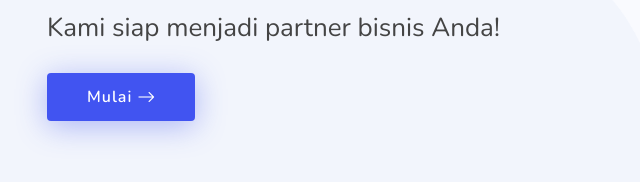
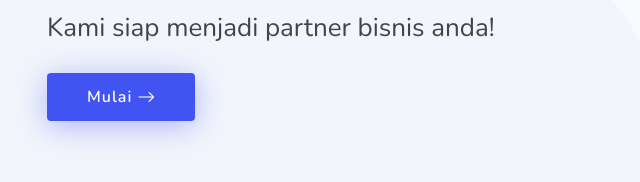
Before and after one commit to haafidz-jp/mjhtml, a plain HTML site: page index.html in a window 1280 px wide. Shown: the part 485-667 px from the top of the page, 35-675 px from the left. Drawn offline with nearby package versions, Linux system fonts and the light colour scheme.

Commit message:
revisi hero, whatsapp.

```diff
--- a/index.html
+++ b/index.html
@@ -88,7 +88,7 @@
       <div class="row">
         <div class="col-lg-6 d-flex flex-column justify-content-center">
           <h1 data-aos="fade-up">Anda sedang mencari supplier untuk memenuhi perlengkapan kantor anda?</h1>
-          <h2 data-aos="fade-up" data-aos-delay="400">Kami siap menjadi partner bisnis Anda!</h2>
+          <h2 data-aos="fade-up" data-aos-delay="400">Kami siap menjadi partner bisnis anda!</h2>
           <div data-aos="fade-up" data-aos-delay="600">
             <div class="text-center text-lg-start">
               <a href="#about" class="btn-get-started scrollto d-inline-flex align-items-center justify-content-center align-self-center">
@@ -840,7 +840,7 @@
                   <i class="bi bi-telephone"></i>
                   <h3>Telepon Kami</h3>
                   <p>(021) 850 9279<br>
-                    <a href="https://wa.me/6282298399292?text=Hallo%20Admin">+62 822 9839 9292</a>(Whatsapp)<br>
+                    <a href="https://wa.me/6282298399292?text=Hallo%20Admin">+62 822 9839 9292</a> (Whatsapp)<br>
                     <a href="https://wa.me/6281288253426?text=Hallo%20Admin">+62 812 8825 3426</a> (Whatsapp)<br><br></p>
                 </div>
               </div>
```
